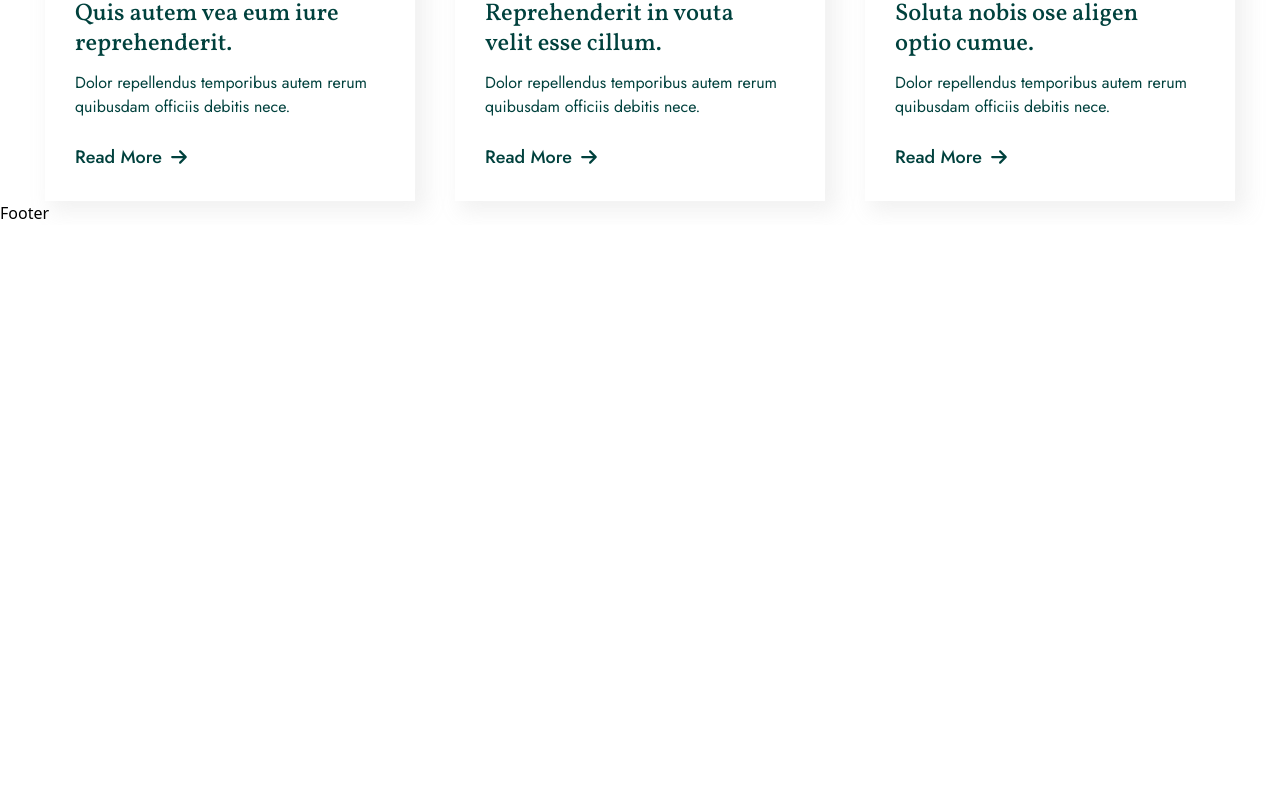
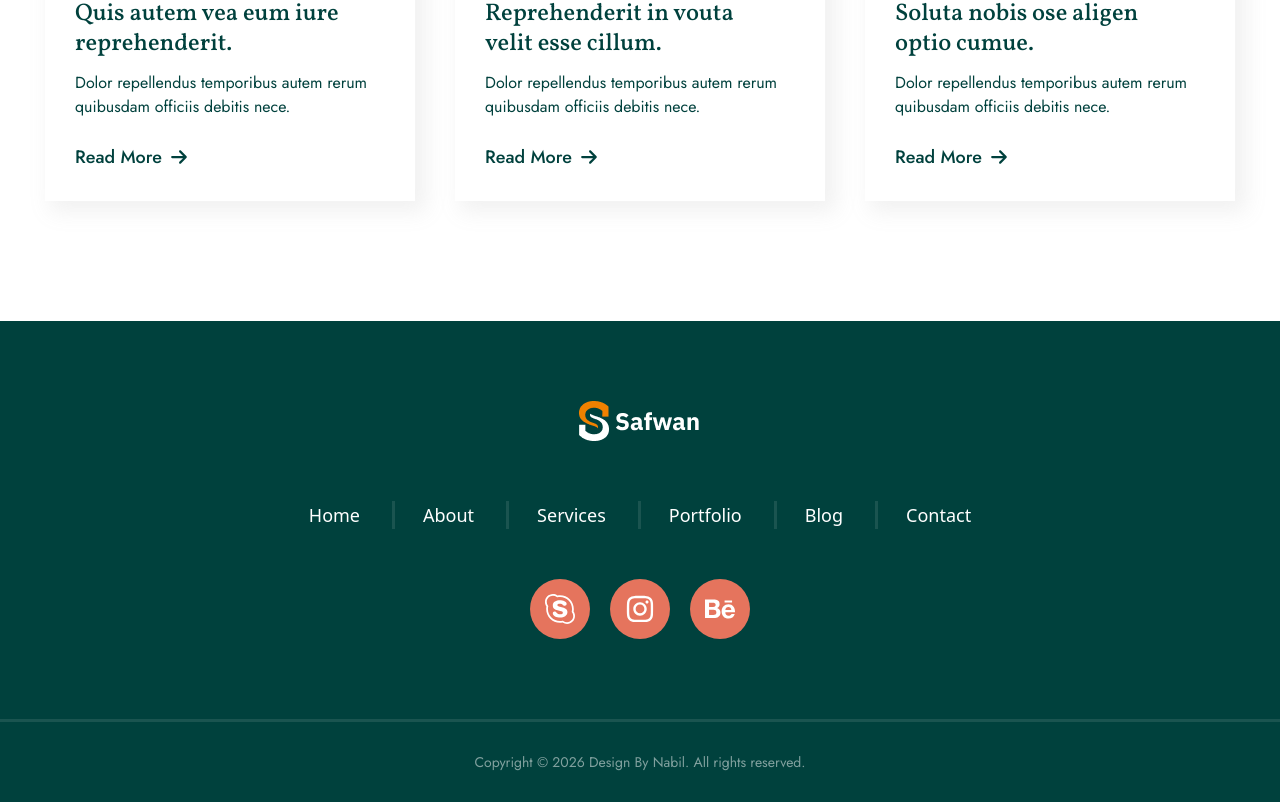
Before and after one commit to menabil/safwan, a Next.js app: page / in a window 1280 px wide. Shown: the part 7228-8030 px from the top of the page. Before the commit the page ends 7453 px from the top, so only its background shows below. Built offline with nearby package versions, Linux system fonts and the light colour scheme.

Commit message:
footer section done

```diff
--- a/layouts/Blog.jsx
+++ b/layouts/Blog.jsx
@@ -5,7 +5,7 @@ import { FaArrowRight } from "react-icons/fa6";
 
 const Blog = () => {
   return (
-    <section>
+    <section className="pb-30">
       <Container>
         <p className="text-lg font-medium text-secondary text-center font-Vol">
           Letest Blogs
--- a/layouts/Footer.jsx
+++ b/layouts/Footer.jsx
@@ -1,9 +1,55 @@
-import React from 'react'
+import Container from "@/components/Container";
+import Image from "next/image";
+import React from "react";
+import logo from "../public/fLogo.png";
+import { TfiSkype } from "react-icons/tfi";
+import Flex from "@/components/Flex";
+import { FaBehance, FaInstagram } from "react-icons/fa6";
 
 const Footer = () => {
   return (
-    <div>Footer</div>
-  )
-}
+    <section className="bg-primary">
+      <Container className={"py-20"}>
+        <Image src={logo} alt="logo" className="mx-auto mb-15" />
+        <ul className="flex items-center gap-x-7 text-white text-lg justify-center mb-12.5">
+          <li className="hover:text-secondary duration-300 cursor-pointer border-r-3 border-white/10 pr-8">
+            Home
+          </li>
+          <li className="hover:text-secondary duration-300 cursor-pointer border-r-3 border-white/10 pr-8">
+            About
+          </li>
+          <li className="hover:text-secondary duration-300 cursor-pointer border-r-3 border-white/10 pr-8">
+            Services
+          </li>
+          <li className="hover:text-secondary duration-300 cursor-pointer border-r-3 border-white/10 pr-8">
+            Portfolio
+          </li>
+          <li className="hover:text-secondary duration-300 cursor-pointer border-r-3 border-white/10 pr-8">
+            Blog
+          </li>
+          <li className="hover:text-secondary duration-300 cursor-pointer">
+            Contact
+          </li>
+        </ul>
+        <Flex className={"gap-x-5 justify-center"}>
+          <div className="h-15 w-15 rounded-full bg-secondary text-white text-3xl relative cursor-pointer">
+            <TfiSkype className="absolute top-1/2 left-1/2 -translate-x-1/2 -translate-y-1/2" />
+          </div>
+          <div className="h-15 w-15 rounded-full bg-secondary text-white text-3xl relative cursor-pointer">
+            <FaInstagram className="absolute top-1/2 left-1/2 -translate-x-1/2 -translate-y-1/2" />
+          </div>
+          <div className="h-15 w-15 rounded-full bg-secondary text-white text-3xl relative cursor-pointer">
+            <FaBehance className="absolute top-1/2 left-1/2 -translate-x-1/2 -translate-y-1/2" />
+          </div>
+        </Flex>
+      </Container>
+      <Container className={"border-t-3 border-white/10"}>
+        <p className="py-7.5 text-white/50 text-sm font-Jos text-center">
+          Copyright © 2026 Design By Nabil. All rights reserved.
+        </p>
+      </Container>
+    </section>
+  );
+};
 
-export default Footer
+export default Footer;
```
Also changed, not shown: public/fLogo.png (added).
